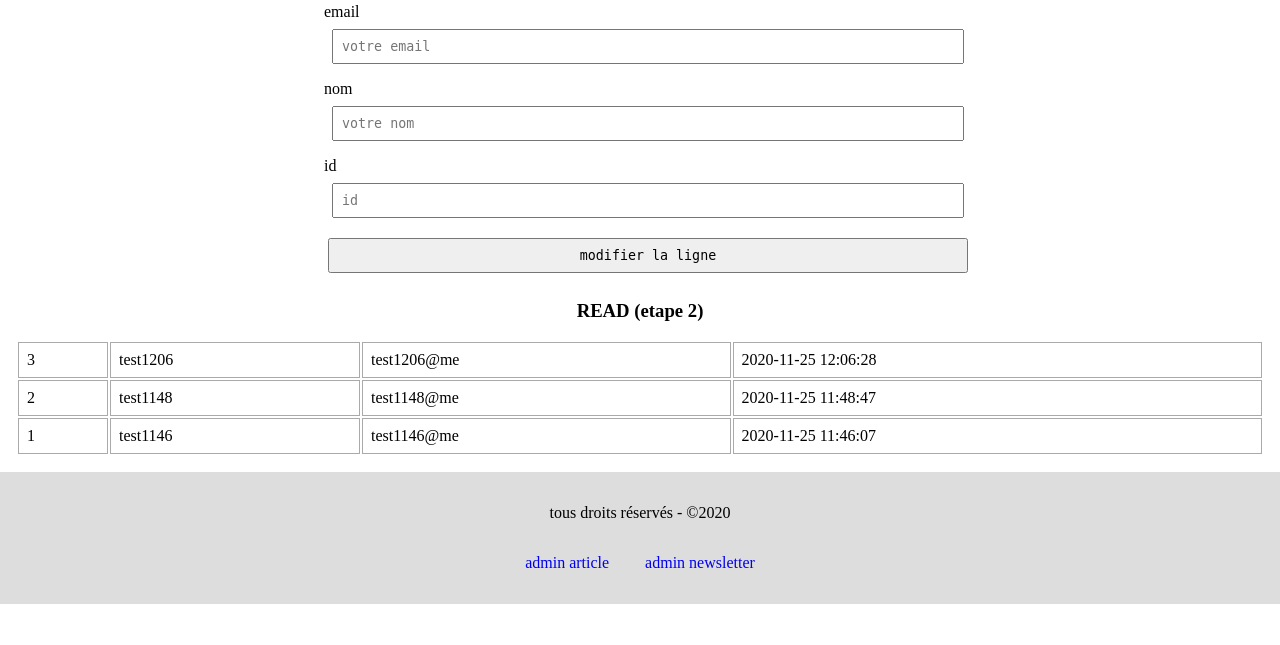
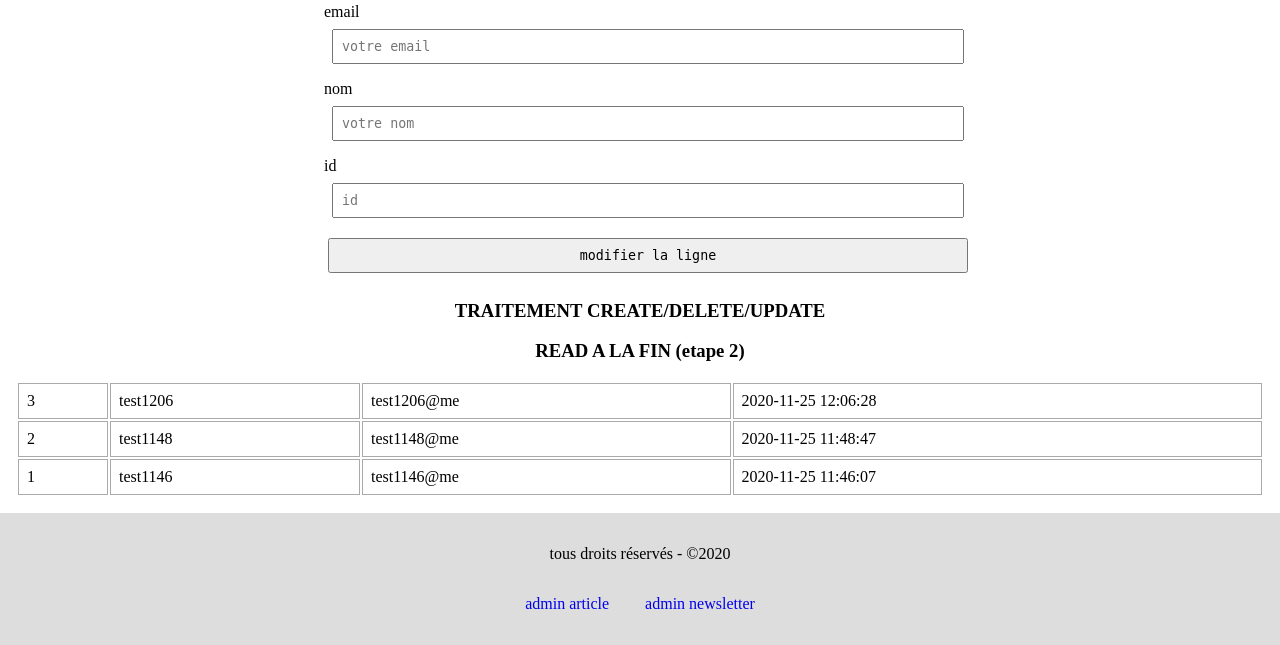
Before and after one commit to coder20b/formation, a PHP site: page /admin-newsletter.php in a window 1280 px wide. Shown: the part 910-1555 px from the top of the page. Before the commit the page ends 1514 px from the top, so only its background shows below. Run offline with PHP 8.4, Linux system fonts and the light colour scheme; data comes from the database, SQL or seed files in the repository.

Commit message:
mise en commun traitement create+update

```diff
--- a/projet-blog/php/controller/traitement-newsletter-update.php
+++ /dev/null
@@ -1,22 +0,0 @@
-<?php
-
-$formIdentifiant = filtrer("formIdentifiant");
-if ($formIdentifiant == "newsletter-update")
-{
-    $tabAsso = [
-        "email"             => filtrer("email"),
-        "nom"               => filtrer("nom"),
-        "dateInscription"   => date("Y-m-d H:i:s"),
-    ];
-    $id = filtrer("id");        // ON GERE $id A PART CAR IL NE CHANGE PAS
-    extract($tabAsso);
-    if ( ($id != "") && ($email != "") && ($nom != "") )
-    {
-        modifierLigne("newsletter", $id, $tabAsso);
-        echo "votre inscription est modifiée";
-    }
-    else
-    {
-        echo "merci de ne pas hacker mon site";
-    }
-}
--- a/projet-blog/php/controller/traitement-newsletter.php
+++ b/projet-blog/php/controller/traitement-newsletter.php
@@ -4,6 +4,8 @@
 // SCENARIO 2: LE VISITEUR VIENT DE REMPLIR LE FORMULAIRE
 // <input type="hidden" name="formIdentifiant">
 $formIndentifiant = filtrer("formIdentifiant");
+
+// SCENARIO CREATE
 
 // ON N'ACTIVE LE CODE DU TRAITEMENT QUE SI L'IDENTIFIANT DU FORMULAIRE EST "newsletter"
 if ($formIndentifiant == "newsletter")
@@ -56,4 +58,29 @@ if ($formIndentifiant == "newsletter")
 
 }
 
-?>
+// SCENARIO UPDATE
+
+// require_once "php/controller/traitement-newsletter-update.php";
+$formIdentifiant = filtrer("formIdentifiant");
+if ($formIdentifiant == "newsletter-update")
+{
+    $tabAsso = [
+        "email"             => filtrer("email"),
+        "nom"               => filtrer("nom"),
+        "dateInscription"   => date("Y-m-d H:i:s"),
+    ];
+    $id = filtrer("id");        // ON GERE $id A PART CAR IL NE CHANGE PAS
+    extract($tabAsso);
+    if ( ($id != "") && ($email != "") && ($nom != "") )
+    {
+        modifierLigne("newsletter", $id, $tabAsso);
+        echo "votre inscription est modifiée";
+    }
+    else
+    {
+        echo "merci de ne pas hacker mon site";
+    }
+}
+
+// DELETE GENERAL
+require_once "php/controller/traitement-delete.php";
--- a/projet-blog/php/view/section-admin-newsletter.php
+++ b/projet-blog/php/view/section-admin-newsletter.php
@@ -14,7 +14,6 @@
         <!-- PARTIE TECHNIQUE -->
         <input type="hidden" name="formIdentifiant" value="newsletter">
         <div>
-<?php require_once "php/controller/traitement-newsletter.php" ?>
         </div>
     </form>
 </section>
@@ -38,7 +37,6 @@
         <!-- PARTIE TECHNIQUE -->
         <input type="hidden" name="formIdentifiant" value="delete">
         <div>
-            <?php require_once "php/controller/traitement-delete.php" ?>
         </div>
     </form>
 </section>
@@ -62,13 +60,17 @@
         <!-- PARTIE TECHNIQUE -->
         <input type="hidden" name="formIdentifiant" value="newsletter-update">
         <div>
-<?php require_once "php/controller/traitement-newsletter-update.php" ?>
         </div>
     </form>
 </section>
 
 <section>
-    <h3>READ (etape 2)</h3>
+    <h3>TRAITEMENT CREATE/DELETE/UPDATE</h3>
+    <?php require_once "php/controller/traitement-newsletter.php" ?>
+</section>
+
+<section>
+    <h3>READ A LA FIN (etape 2)</h3>
     <table>
         <tbody>
 <?php
```
